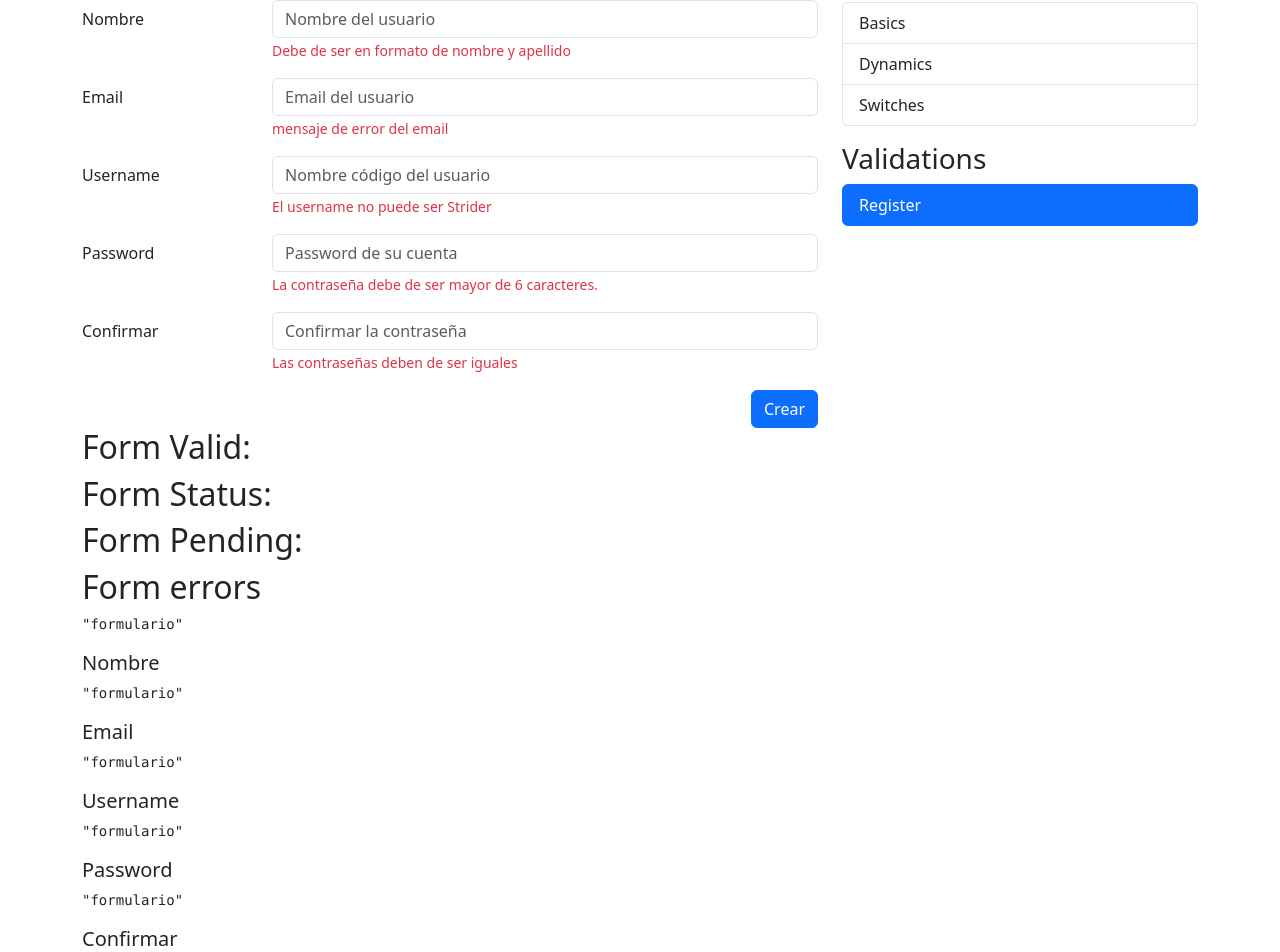
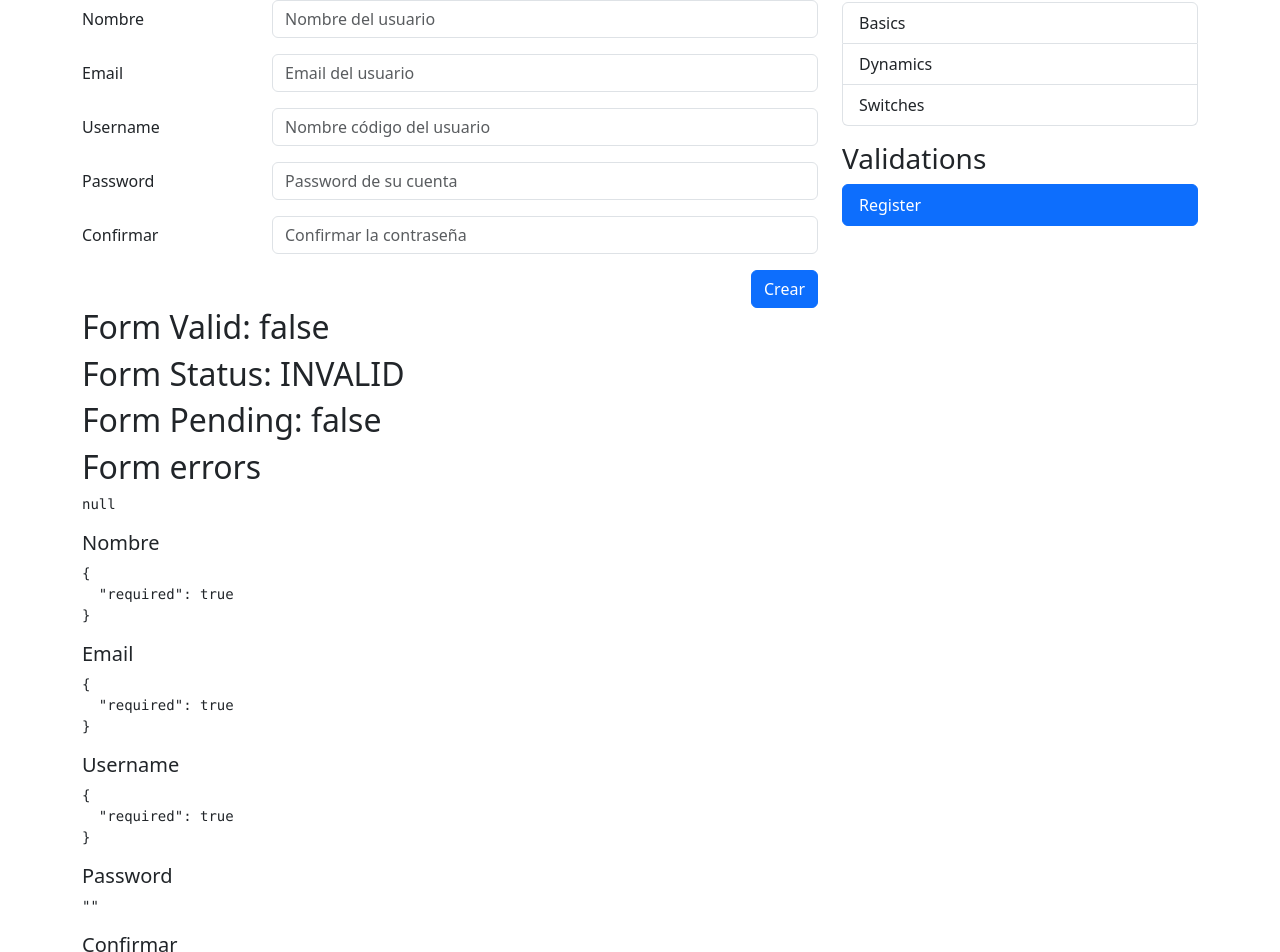
Before and after one commit to ricardo-92/formsApp, an Angular app: page /auth/sign-up in a window 1280 px wide. Shown: the part 159-1111 px from the top of the page. Built offline with nearby package versions, Linux system fonts and the light colour scheme.

Commit message:
validators form email

```diff
--- a/src/app/auth/auth.module.ts
+++ b/src/app/auth/auth.module.ts
@@ -3,6 +3,7 @@
 
 import { AuthRoutingModule } from './auth-routing.module';
 import { RegisterPageComponent } from './pages/register-page/register-page.component';
+import { ReactiveFormsModule } from '@angular/forms';
 
 
 @NgModule({
@@ -11,7 +12,8 @@
   ],
   imports: [
     CommonModule,
-    AuthRoutingModule
+    AuthRoutingModule,
+    ReactiveFormsModule
   ]
 })
 export class AuthModule { }
--- a/src/app/auth/pages/register-page/register-page.component.html
+++ b/src/app/auth/pages/register-page/register-page.component.html
@@ -1,81 +1,74 @@
 <p>register-page works!</p>
 <h2>Validaciones Reactivas</h2>
 <hr>
-
 <div class="row">
   <div class="col">
-
-        <form autocomplete="off">
-
+    <form [formGroup]="myForm" (ngSubmit)="OnSubmit()" ngautocomplete="off">
       <!-- Nombre -->
       <div class="row mb-3">
         <label class="col-sm-3 col-form-label">Nombre</label>
           <div class="col-sm-9">
             <input type="text"
                     class="form-control"
+                    formControlName="name"
                     placeholder="Nombre del usuario">
-
-                    <span class="form-text text-danger">
+            <span *ngIf="isValidField('name')" class="form-text text-danger">
                 Debe de ser en formato de nombre y apellido
             </span>
           </div>
         </div>
-
         <!-- Email -->
         <div class="row mb-3">
           <label class="col-sm-3 col-form-label">Email</label>
           <div class="col-sm-9">
             <input type="email"
                     class="form-control"
+                    formControlName="email"
                     placeholder="Email del usuario">
-                    <span class="form-text text-danger">
+            <span *ngIf="isValidField('email')" class="form-text text-danger">
               mensaje de error del email
             </span>
           </div>
         </div>
-
         <!-- Username -->
         <div class="row mb-3">
           <label class="col-sm-3 col-form-label">Username</label>
           <div class="col-sm-9">
             <input type="text"
                   class="form-control"
+                  formControlName="username"
                   placeholder="Nombre código del usuario">
-                    <span class="form-text text-danger">
+            <span *ngIf="isValidField('username')" class="form-text text-danger">
               El username no puede ser Strider
             </span>
           </div>
         </div>
-
         <!-- Password -->
         <div class="row mb-3">
           <label class="col-sm-3 col-form-label">Password</label>
           <div class="col-sm-9">
             <input type="password"
                     class="form-control"
+                    formControlName="password"
                     placeholder="Password de su cuenta">
-
-                    <span class="form-text text-danger">
+            <span *ngIf="isValidField('password')" class="form-text text-danger">
                   La contraseña debe de ser mayor de 6 caracteres.
             </span>
           </div>
         </div>
-
         <!-- Password2 -->
         <div class="row mb-3">
           <label class="col-sm-3 col-form-label">Confirmar</label>
           <div class="col-sm-9">
             <input type="password"
                   class="form-control"
+                  formControlName="password2"
                   placeholder="Confirmar la contraseña">
-
-                    <span class="form-text text-danger">
+            <span *ngIf="isValidField('password2')" class="form-text text-danger">
               Las contraseñas deben de ser iguales
             </span>
           </div>
         </div>
-
-
         <div class="row">
           <div class="col">
             <button class="btn btn-primary float-end"
@@ -84,31 +77,28 @@
             </button>
           </div>
       </div>
-
-
     </form>
   </div>
 </div>
 
-
-<h2>Form Valid: </h2>
-<h2>Form Status: </h2>
-<h2>Form Pending: </h2>
+<h2>Form Valid: {{ myForm.valid }}</h2>
+<h2>Form Status: {{ myForm.status }}</h2>
+<h2>Form Pending: {{ myForm.pending }}</h2>
 <h2>Form errors</h2>
-<pre>{{ 'formulario' | json }}</pre>
+<pre>{{ myForm.errors | json }}</pre>
 
 <h5>Nombre</h5>
-<pre>{{ 'formulario' | json }}</pre>
+<pre>{{ myForm.controls['name'].errors  | json }}</pre>
 
 <h5>Email</h5>
-<pre>{{ 'formulario' | json }}</pre>
+<pre>{{ myForm.controls['email'].errors | json }}</pre>
 
 <h5>Username</h5>
-<pre>{{ 'formulario' | json }}</pre>
+<pre>{{ myForm.controls['username'].errors | json }}</pre>
 
 
 <h5>Password</h5>
-<pre>{{ 'formulario' | json }}</pre>
+<pre>{{ myForm.value.password | json }}</pre>
 
 <h5>Confirmar</h5>
-<pre>{{ 'formulario' | json }}</pre>
+<pre>{{ myForm.controls['password2'].errors | json }}</pre>
--- a/src/app/auth/pages/register-page/register-page.component.ts
+++ b/src/app/auth/pages/register-page/register-page.component.ts
@@ -1,9 +1,41 @@
 import { Component } from '@angular/core';
+import { EmailValidator, FormBuilder, FormGroup, Validators } from '@angular/forms';
+// import * as customValidatorts from '../../../shared/validators/validators';
+import { ValidatorsService } from '../../../shared/service/validator.service';
+import { EmailValidatorService } from '../../../shared/validators/email-validators.service';
 
 @Component({
   templateUrl: './register-page.component.html',
-  styles: ``
 })
 export class RegisterPageComponent {
 
+  public myForm: FormGroup = this.fb.group({
+    name: ['', [ Validators.required, Validators.pattern(this.ValidatorsService.firstNameAndLastnamePattern) ]],
+    // email: ['', [ Validators.required, Validators.pattern(this.ValidatorsService.emailPattern )], [ new EmailValidator() ]],
+    email: ['', [ Validators.required, Validators.pattern(this.ValidatorsService.emailPattern )], [ this.EmailValidator ]],
+    username: ['', [ Validators.required, this.ValidatorsService.cantBeStrider ]],
+    password: ['', [ Validators.required, Validators.minLength(6) ]],
+    password2: ['', [ Validators.required ]],
+  }, {
+    validators: [
+      this.ValidatorsService.isFieldOneEqualFieldTwo('password', 'password2'),
+    ]
+  });
+
+  constructor(
+    private fb: FormBuilder,
+    private ValidatorsService: ValidatorsService,
+    private EmailValidator: EmailValidatorService
+   ) {}
+
+  isValidField( field: string ) {
+    return this.ValidatorsService.isValidField( this.myForm, field );
+  }
+
+  OnSubmit() {
+    this.myForm.markAllAsTouched();
+  }
+
+
+
 }
--- /dev/null
+++ b/src/app/shared/service/validator.service.ts
@@ -0,0 +1,41 @@
+import { ValidationErrors, FormGroup, FormControl, AbstractControl } from '@angular/forms';
+import { Injectable } from '@angular/core';
+import { notEqual } from 'assert';
+
+@Injectable({providedIn: 'root'})
+export class ValidatorsService {
+
+  public firstNameAndLastnamePattern: string = '([a-zA-Z]+) ([a-zA-Z]+)';
+  public emailPattern: string = "^[a-z0-9._%+-]+@[a-z0-9.-]+\\.[a-z]{2,4}$";
+
+  public cantBeStrider = ( control: FormControl ): ValidationErrors | null => {
+    const value: string = control.value.trim().toLowerCase();
+
+    if ( value === 'strider' ) {
+      return {
+        noStrider: true,
+      }
+    }
+    return null;
+  }
+
+  public isValidField( form: FormGroup, field: string ) {
+    return form.controls[field].errors && form.controls[field].touched;
+  }
+
+  isFieldOneEqualFieldTwo( field1: string, field2: string) {
+    return (FormGroup: AbstractControl): ValidationErrors | null => {
+
+      const fieldValue1 = FormGroup.get(field1)?.value;
+      const fieldValue2 = FormGroup.get(field2)?.value;
+
+      if ( fieldValue1 !== fieldValue2 ) {
+        FormGroup.get(field2)?.setErrors({ notEqual: true });
+        return { notEqual: true }
+      }
+
+      FormGroup.get(field2)?.setErrors(null);
+      return null;
+    }
+  }
+}
--- /dev/null
+++ b/src/app/shared/validators/email-validators.service.ts
@@ -0,0 +1,43 @@
+import { Injectable } from '@angular/core';
+import { AbstractControl, AsyncValidator, ValidationErrors } from '@angular/forms';
+import { delay, Observable, of } from 'rxjs';
+
+@Injectable({providedIn: 'root'})
+export class EmailValidatorService implements AsyncValidator{
+
+    // validate(control: AbstractControl ): Observable<ValidationErrors | null> {
+
+    //   const email = control.value;
+    //   console.log({ email });
+
+    //   return of({
+    //     emailTaken: true
+    //   }).pipe(
+    //     delay( 2000 )
+    //   )
+    // }
+
+    validate(control: AbstractControl ): Observable<ValidationErrors | null> {
+
+      const email = control.value;
+
+      const httpCallObservable = new Observable<ValidationErrors | null>( ( subscriber ) => {
+
+        console.log({email});
+
+        if ( email === 'ricardo.andres.ep@gmail.com') {
+          subscriber.next({ emailTaken: true });
+          subscriber.complete();
+          // return;
+        }
+
+        subscriber.next(null);
+        subscriber.complete();
+
+      }).pipe(
+        delay( 3000 )
+      );
+
+      return httpCallObservable;
+    }
+}
--- /dev/null
+++ b/src/app/shared/validators/validators.ts
@@ -0,0 +1,15 @@
+import { FormControl, ValidationErrors } from "@angular/forms"
+
+export const firstNameAndLastnamePattern: string = '([a-zA-Z]+) ([a-zA-Z]+)';
+export const emailPattern: string = "^[a-z0-9._%+-]+@[a-z0-9.-]+\\.[a-z]{2,4}$";
+
+export const cantBeStrider = ( control: FormControl ): ValidationErrors | null => {
+  const value: string = control.value.trim().toLowerCase();
+
+  if ( value === 'strider' ) {
+    return {
+      noStrider: true,
+    }
+  }
+  return null;
+}
```
Lines whose indentation alone changed are shown as unchanged.
